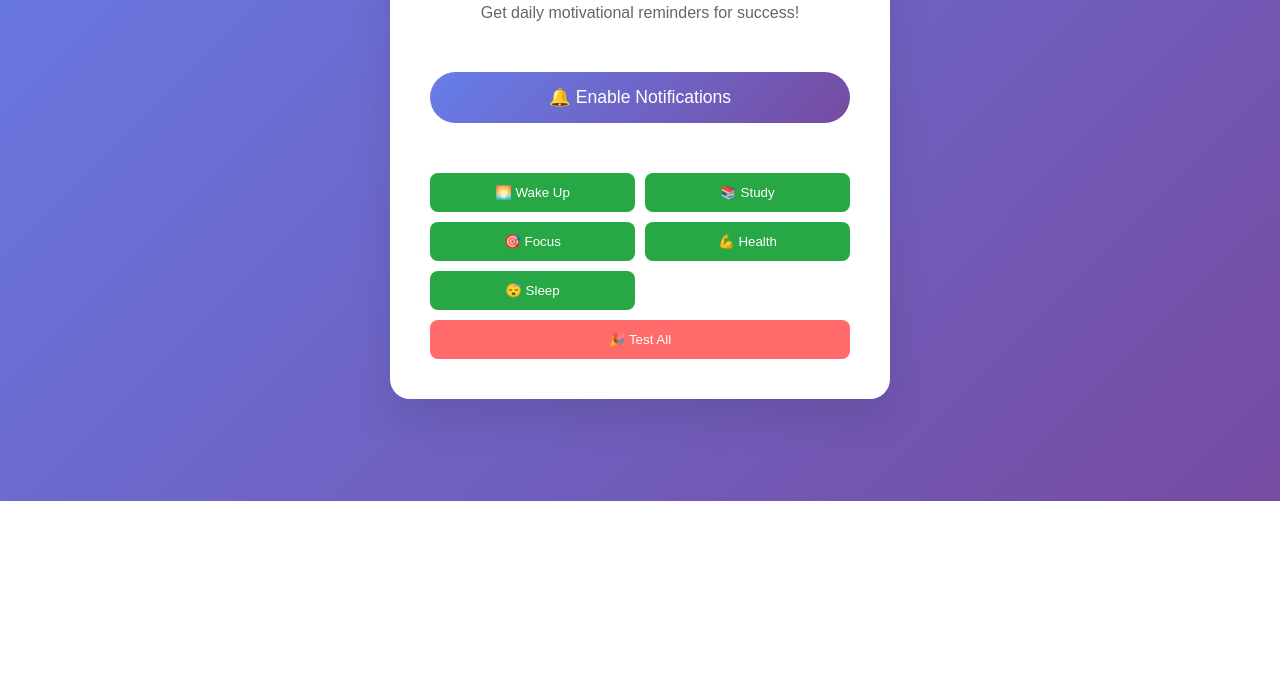
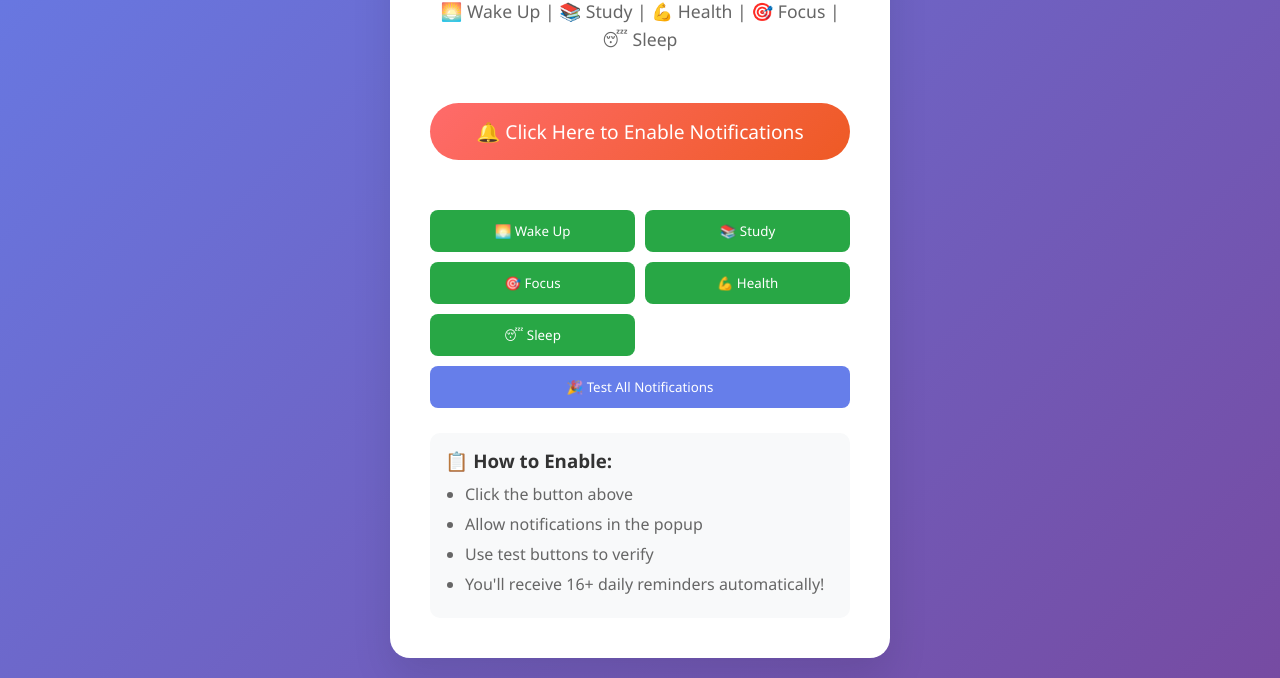
Before and after one commit to SahilCodeLab/Daily-motivational-frontend-, a plain HTML site: page index.html in a window 1280 px wide. Shown: the part 299-977 px from the top of the page. Before the commit the page ends 800 px from the top, so only its background shows below. Drawn offline with Linux system fonts and the light colour scheme.

Commit message:
Update index.html

```diff
--- a/index.html
+++ b/index.html
@@ -5,7 +5,7 @@
     <meta name="viewport" content="width=device-width, initial-scale=1.0">
     <title>🚀 Life Improvement Notifications</title>
 
-    <!-- ONE SIGNAL SDK - YAHI CODE CHAHIYE THA AAPKO -->
+    <!-- ONE SIGNAL SDK - YAHI CODE USE KAREIN -->
     <script src="https://cdn.onesignal.com/sdks/web/v16/OneSignalSDK.page.js" defer></script>
     <script>
       window.OneSignalDeferred = window.OneSignalDeferred || [];
@@ -13,31 +13,131 @@
         await OneSignal.init({
           appId: "1d383c7c-0776-42ac-a772-22a5bf9ffc0b",
         });
-        OneSignal.Slidedown.promptPush();
+
+        console.log("✅ OneSignal initialized successfully!");
+
+        // Auto show prompt after 3 seconds
+        setTimeout(() => {
+          OneSignal.Slidedown.promptPush();
+          console.log("📢 Subscription prompt shown");
+        }, 3000);
       });
     </script>
 
     <style>
-        * { margin: 0; padding: 0; box-sizing: border-box; font-family: Arial; }
-        body { background: linear-gradient(135deg, #667eea 0%, #764ba2 100%); min-height: 100vh; display: flex; justify-content: center; align-items: center; padding: 20px; }
-        .container { background: white; border-radius: 20px; padding: 40px; max-width: 500px; width: 100%; text-align: center; box-shadow: 0 20px 40px rgba(0,0,0,0.1); }
-        .logo { font-size: 3rem; margin-bottom: 20px; }
-        h1 { color: #333; margin-bottom: 10px; }
-        .subtitle { color: #666; margin-bottom: 30px; }
-        .subscribe-btn { background: linear-gradient(135deg, #667eea 0%, #764ba2 100%); color: white; border: none; padding: 15px 30px; font-size: 1.1rem; border-radius: 50px; cursor: pointer; margin: 20px 0; width: 100%; }
-        .test-buttons { margin-top: 30px; display: grid; grid-template-columns: 1fr 1fr; gap: 10px; }
-        .test-btn { background: #28a745; color: white; border: none; padding: 12px; border-radius: 8px; cursor: pointer; }
-        .test-btn.all { grid-column: 1 / -1; background: #ff6b6b; }
+        * {
+            margin: 0; padding: 0; box-sizing: border-box;
+            font-family: 'Segoe UI', Tahoma, Geneva, Verdana, sans-serif;
+        }
+        body {
+            background: linear-gradient(135deg, #667eea 0%, #764ba2 100%);
+            min-height: 100vh;
+            display: flex;
+            justify-content: center;
+            align-items: center;
+            padding: 20px;
+        }
+        .container {
+            background: white;
+            border-radius: 20px;
+            padding: 40px;
+            max-width: 500px;
+            width: 100%;
+            text-align: center;
+            box-shadow: 0 20px 40px rgba(0,0,0,0.1);
+        }
+        .logo {
+            font-size: 4rem;
+            margin-bottom: 20px;
+            animation: bounce 2s infinite;
+        }
+        @keyframes bounce {
+            0%, 100% { transform: translateY(0); }
+            50% { transform: translateY(-10px); }
+        }
+        h1 {
+            color: #333;
+            margin-bottom: 15px;
+            font-size: 2rem;
+        }
+        .subtitle {
+            color: #666;
+            margin-bottom: 30px;
+            font-size: 1.1rem;
+            line-height: 1.6;
+        }
+        .manual-btn {
+            background: linear-gradient(135deg, #ff6b6b 0%, #ee5a24 100%);
+            color: white;
+            border: none;
+            padding: 15px 30px;
+            font-size: 1.2rem;
+            border-radius: 50px;
+            cursor: pointer;
+            margin: 20px 0;
+            width: 100%;
+            transition: all 0.3s ease;
+        }
+        .manual-btn:hover {
+            transform: translateY(-2px);
+            box-shadow: 0 10px 20px rgba(0,0,0,0.2);
+        }
+        .test-buttons {
+            margin-top: 30px;
+            display: grid;
+            grid-template-columns: 1fr 1fr;
+            gap: 10px;
+        }
+        .test-btn {
+            background: #28a745;
+            color: white;
+            border: none;
+            padding: 12px;
+            border-radius: 8px;
+            cursor: pointer;
+            transition: background 0.3s ease;
+        }
+        .test-btn:hover {
+            background: #218838;
+        }
+        .test-btn.all {
+            grid-column: 1 / -1;
+            background: #667eea;
+        }
+        .test-btn.all:hover {
+            background: #5a6fd8;
+        }
+        .instructions {
+            margin-top: 25px;
+            padding: 15px;
+            background: #f8f9fa;
+            border-radius: 10px;
+            text-align: left;
+        }
+        .instructions h3 {
+            color: #333;
+            margin-bottom: 10px;
+        }
+        .instructions ul {
+            color: #666;
+            padding-left: 20px;
+        }
+        .instructions li {
+            margin-bottom: 8px;
+        }
     </style>
 </head>
 <body>
     <div class="container">
         <div class="logo">🚀</div>
         <h1>Life Improvement Notifications</h1>
-        <p class="subtitle">Get daily motivational reminders for success!</p>
+        <p class="subtitle">
+            Get daily AI-powered motivational reminders for:<br>
+            🌅 Wake Up | 📚 Study | 💪 Health | 🎯 Focus | 😴 Sleep
+        </p>
 
-        <button class="subscribe-btn" onclick="subscribeToNotifications()">
-            🔔 Enable Notifications
+        <button class="manual-btn" onclick="showNotificationPrompt()">
+            🔔 Click Here to Enable Notifications
         </button>
 
         <div class="test-buttons">
@@ -46,20 +146,45 @@
             <button class="test-btn" onclick="sendTest('focus')">🎯 Focus</button>
             <button class="test-btn" onclick="sendTest('health')">💪 Health</button>
             <button class="test-btn" onclick="sendTest('sleep')">😴 Sleep</button>
-            <button class="test-btn all" onclick="sendTest('all')">🎉 Test All</button>
+            <button class="test-btn all" onclick="sendTest('all')">🎉 Test All Notifications</button>
+        </div>
+
+        <div class="instructions">
+            <h3>📋 How to Enable:</h3>
+            <ul>
+                <li>Click the button above</li>
+                <li>Allow notifications in the popup</li>
+                <li>Use test buttons to verify</li>
+                <li>You'll receive 16+ daily reminders automatically!</li>
+            </ul>
         </div>
     </div>
 
     <script>
-        async function subscribeToNotifications() {
+        // Manual notification prompt
+        async function showNotificationPrompt() {
             try {
-                await OneSignal.Slidedown.promptPush();
-                alert('✅ Notifications enabled! You will receive daily reminders.');
+                console.log("Manual notification prompt requested");
+
+                if (window.OneSignal) {
+                    await OneSignal.Slidedown.promptPush();
+                    console.log("OneSignal prompt shown");
+                } else {
+                    // Fallback: Direct browser notification
+                    const permission = await Notification.requestPermission();
+                    if (permission === 'granted') {
+                        alert('✅ Notifications enabled! You will receive daily motivational reminders.');
+                    } else {
+                        alert('❌ Please allow notifications to receive daily reminders.');
+                    }
+                }
             } catch (error) {
-                alert('❌ Please allow notifications in browser settings.');
+                console.error("Error showing prompt:", error);
+                alert('⚠️ Please check browser permissions and try again.');
             }
         }
 
+        // Test notification function
         async function sendTest(type) {
             const backendUrl = 'https://daily-motivational.onrender.com';
             let endpoint = '';
@@ -75,11 +200,19 @@
 
             try {
                 const response = await fetch(backendUrl + endpoint);
-                alert('✅ Test notification sent! Check your notifications.');
+                const result = await response.json();
+
+                alert(`✅ Test notification sent!\nType: ${type}\nCheck your notifications!`);
             } catch (error) {
-                alert('❌ Failed to send test notification.');
+                alert('❌ Failed to send test notification. Please try again.');
             }
         }
+
+        // Page load message
+        window.addEventListener('load', function() {
+            console.log("🚀 Life Improvement Website Loaded");
+            console.log("OneSignal App ID: 1d383c7c-0776-42ac-a772-22a5bf9ffc0b");
+        });
     </script>
 </body>
 </html>
```
